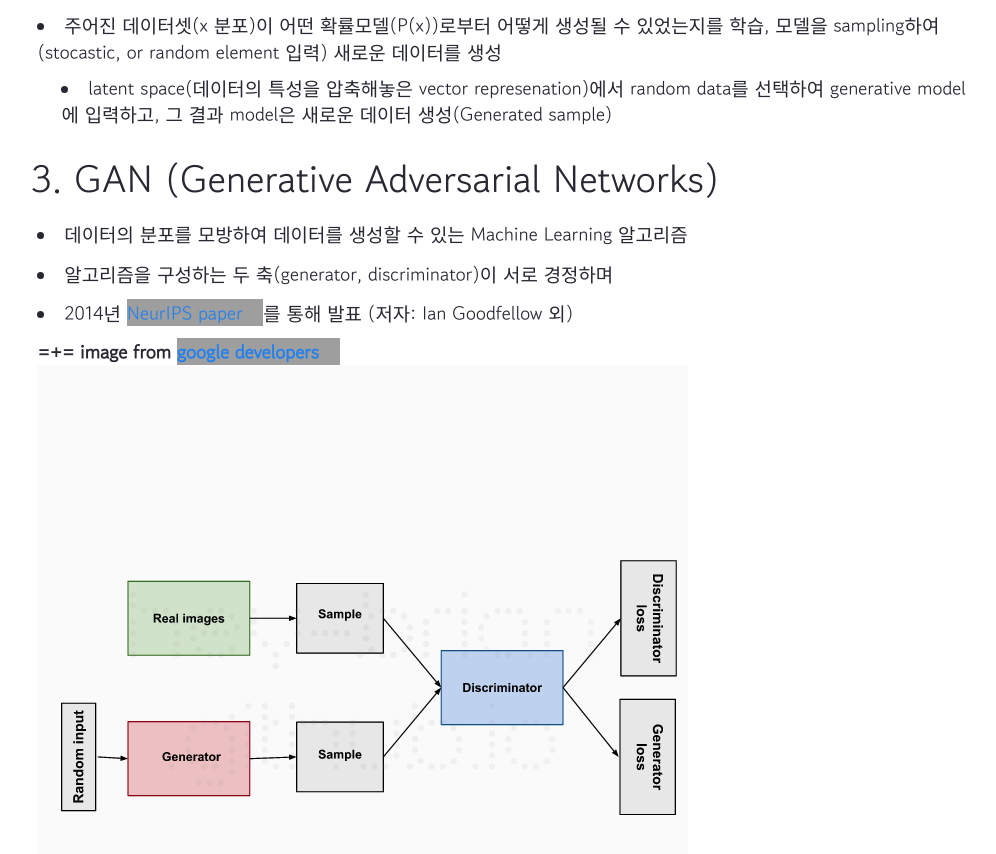
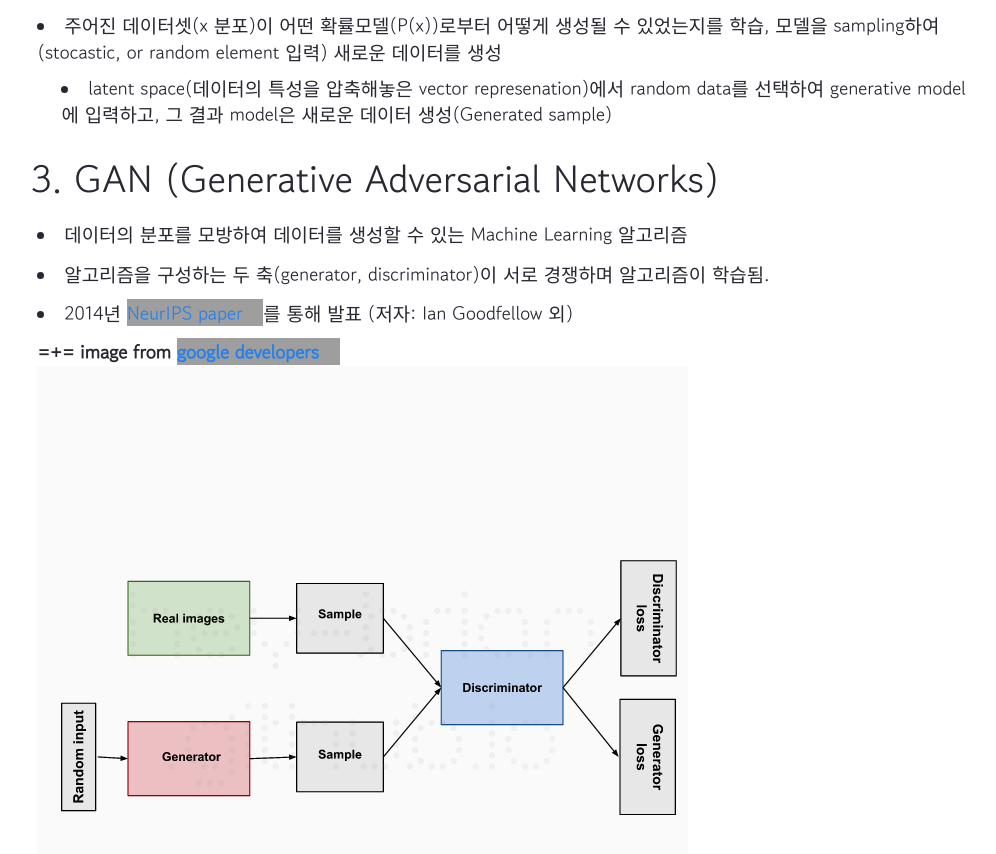
Before and after one commit to hey-brian/hey-brian.github.io, a Jekyll site: the page built from _notes/Public/GAN summary.md, in a window 1280 px wide and 900 px high, scrolled down 802 px, cut to the strip 0-854 px from the top of the window. Shown: the whole strip, without its empty margins (138-1134 px from the left). Built offline with Jekyll 4.4.1, drawn with Linux system fonts in a browser that asks for light colours; comment, search, counter and statistics services are not loaded; grey boxes are pictures that could not be loaded.

Commit message:
20230102 gan summary modified

```diff
--- a/_notes/Public/GAN summary.md
+++ b/_notes/Public/GAN summary.md
@@ -23,7 +23,7 @@ comments: true
 
 # 3. GAN (Generative Adversarial Networks)
 - 데이터의 분포를 모방하여 데이터를 생성할 수 있는 Machine Learning 알고리즘
-- 알고리즘을 구성하는 두 축(generator, discriminator)이 서로 경정하며
+- 알고리즘을 구성하는 두 축(generator, discriminator)이 서로 경쟁하며 알고리즘이 학습됨.
 - 2014년 [NeurIPS paper](https://papers.nips.cc/paper/5423-generative-adversarial-nets.pdf)를 통해 발표 (저자: Ian Goodfellow 외)
   ###### \=\+\= image from [google developers](https://developers.google.com/machine-learning/gan/gan_structure)![](/attachments/Screenshot_2022-12-29_at_81037_AM_watermarked.png)
 - 구조
@@ -49,9 +49,9 @@ comments: true
 			- 출력: classifiaction result = 진짜 데이터로 오판할(label: 1) 확률
 			  ###### \=\+\= image by author![](/attachments/Screenshot_2022-12-29_at_80338_AM_watermarked.png)
 		* G가 D를 속일 수 있을 정도로 훌륭하다면, D는 1에 가까운 값을 출력한다.
-	+ D와 G 학습 결과
-		* 학습이 진행될 수록(D와 G의 parameters가 update될수록), G는 진짜 데이터와 거의 비슷한 가짜 데이터를 생성하게 된다.
-		* 그 결과, D는 진짜 데이터와 G가 생성한 가짜 데이터를 거의 구별하지 못 하게 된다.
+	+ *D와 G 학습 결과*
+		* **학습이 진행될 수록(D와 G의 parameters가 update될수록), G는 진짜 데이터와 거의 비슷한 가짜 데이터를 생성하게 된다.**
+		* **그 결과, D는 진짜 데이터와 G가 생성한 가짜 데이터를 거의 구별하지 못 하게 된다.**
 
 
 _끝_
```
